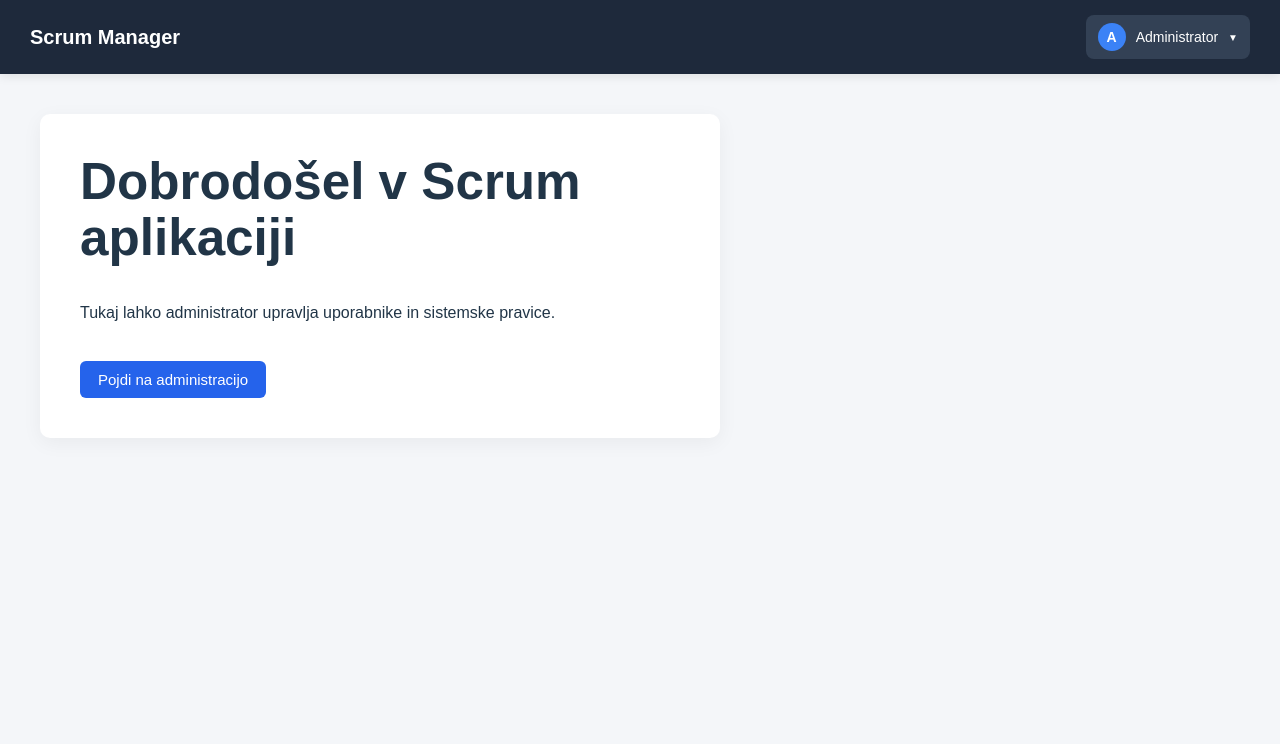
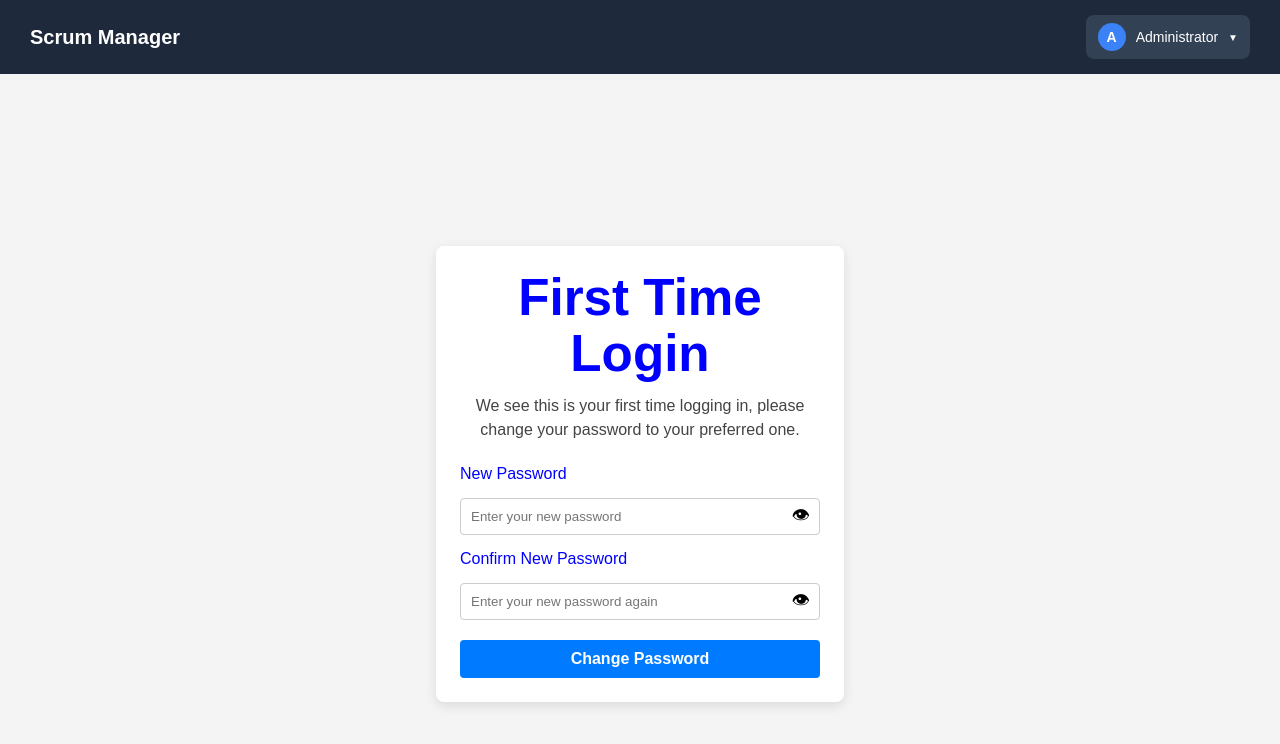
Before and after one commit to mancadra/scrum-app, a React (Vite) app: page / in a window 1280 px wide. Shown: the top 744 px of the page. Built offline with nearby package versions, Linux system fonts and the light colour scheme.

Commit message:
Simple frontend

```diff
--- a/src/App.jsx
+++ b/src/App.jsx
@@ -2,6 +2,8 @@ import { useState, useRef, useEffect } from "react";
 import "./App.css";
 import AddUserStoryPage from "./pages/ProductBacklogPage";
 import AdminPage from "./pages/AdminPage";
+import LoginPage from "./components/LoginPage.jsx";
+import FirstTimeLoginPage from "./components/FirstTimeLoginPage.jsx";
 
 function App() {
   const [dropdownOpen, setDropdownOpen] = useState(false);
@@ -61,6 +63,7 @@ function App() {
         </div>
       </nav>
 
+{/* Commented da ima ta branch landing page default login page. Ko bomo vse mergali, se bo z react routerjem uredil vrstni red odpiranja
       <main className="content">
         {page === "home" && (
           <div className="home text-center">
@@ -75,6 +78,12 @@ function App() {
         {page === "AdminPage" && <AdminPage />}
         {page === "story" && <AddUserStoryPage />}
       </main>
+     zakomentiran during development, odkomentiraj ta komponent ko delas login mechanism
+      <LoginPage />
+
+
+      */}
+      <FirstTimeLoginPage />
     </div>
   );
 }
--- /dev/null
+++ b/src/components/FirstTimeLoginPage.css
@@ -0,0 +1,85 @@
+.first-time-login-page {
+    min-height: 100vh;
+    display: flex;
+    justify-content: center;
+    align-items: center;
+    background-color: #f4f4f4;
+}
+
+.first-time-login-form {
+    display: flex;
+    flex-direction: column;
+    gap: 12px;
+    width: 360px;
+    padding: 24px;
+    background-color: #ffffff;
+    border-radius: 8px;
+    box-shadow: 0 4px 12px rgba(0, 0, 0, 0.1);
+}
+
+.first-time-login-title {
+    margin: 0;
+    text-align: center;
+    color: Blue;
+}
+
+.first-time-login-message {
+  margin: 0 0 8px;
+    text-align: center;
+    color: #444444;
+    line-height: 1.5;
+}
+
+.first-time-login-label {
+  font-weight: 500;
+    color: Blue;
+}
+
+.first-time-login-input {
+  width: 100%;
+  padding: 10px;
+  border: 1px solid #cccccc;
+  border-radius: 4px;
+  box-sizing: border-box;
+}
+
+.first-time-login-password-wrapper {
+  position: relative;
+}
+
+.first-time-login-password-input {
+  padding-right: 44px;
+}
+
+.first-time-login-password-toggle {
+  position: absolute;
+  top: 50%;
+  right: 10px;
+  transform: translateY(-50%);
+  border: none;
+  background: transparent;
+  cursor: pointer;
+  font-size: 18px;
+  padding: 0;
+}
+
+.first-time-login-hint {
+  margin: -4px 0 0;
+  font-size: 14px;
+  color: #d93025;
+}
+
+.first-time-login-button {
+  margin-top: 8px;
+  padding: 10px;
+  border: none;
+  border-radius: 4px;
+  background-color: #007bff;
+  color: #ffffff;
+  cursor: pointer;
+  font-weight: bold;
+}
+
+.first-time-login-button:hover {
+  background-color: #0056b3;
+}
--- /dev/null
+++ b/src/components/FirstTimeLoginPage.jsx
@@ -0,0 +1,105 @@
+import React, { useState } from 'react';
+import './FirstTimeLoginPage.css';
+
+export default function FirstTimeLoginPage() {
+  const [password, setPassword] = useState('');
+  const [confirmPassword, setConfirmPassword] = useState('');
+  const [showPassword, setShowPassword] = useState(false);
+  const [showConfirmPassword, setShowConfirmPassword] = useState(false);
+
+  const isPasswordLengthValid =
+    password.length >= 12 && password.length <= 64;
+  const doPasswordsMatch =
+    confirmPassword.length === 0 || password === confirmPassword;
+
+  function handleSubmit(event) {
+    event.preventDefault();
+
+    if (!isPasswordLengthValid) {
+      return;
+    }
+
+    if (password !== confirmPassword) {
+      return;
+    }
+
+    console.log('Password changed:', password);
+
+    // Add password change logic here
+  }
+
+  return (
+    <div className="first-time-login-page">
+      <form className="first-time-login-form" onSubmit={handleSubmit}>
+        <h1 className="first-time-login-title">First Time Login</h1>
+
+        <p className="first-time-login-message">
+          We see this is your first time logging in, please change your password
+          to your preferred one.
+        </p>
+
+        <label className="first-time-login-label" htmlFor="password">
+          New Password
+        </label>
+        <div className="first-time-login-password-wrapper">
+          <input
+            className="first-time-login-input first-time-login-password-input"
+            id="password"
+            type={showPassword ? 'text' : 'password'}
+            placeholder="Enter your new password"
+            value={password}
+            onChange={(event) => setPassword(event.target.value)}
+            minLength={12}
+            maxLength={64}
+            required
+          />
+          <button
+            className="first-time-login-password-toggle"
+            type="button"
+            onClick={() => setShowPassword((prev) => !prev)}
+            aria-label={showPassword ? 'Hide password' : 'Show password'}
+          >
+            {showPassword ? '🙈' : '👁'}
+          </button>
+        </div>
+        {!isPasswordLengthValid && password.length > 0 && (
+          <p className="first-time-login-hint">
+            Password must be at least 12 characters long and no more than 64
+            characters.
+          </p>
+        )}
+
+        <label className="first-time-login-label" htmlFor="confirmPassword">
+          Confirm New Password
+        </label>
+        <div className="first-time-login-password-wrapper">
+          <input
+            className="first-time-login-input first-time-login-password-input"
+            id="confirmPassword"
+            type={showConfirmPassword ? 'text' : 'password'}
+            placeholder="Enter your new password again"
+            value={confirmPassword}
+            onChange={(event) => setConfirmPassword(event.target.value)}
+            maxLength={64}
+            required
+          />
+          <button
+            className="first-time-login-password-toggle"
+            type="button"
+            onClick={() => setShowConfirmPassword((prev) => !prev)}
+            aria-label={showConfirmPassword ? 'Hide password' : 'Show password'}
+          >
+            {showConfirmPassword ? '🙈' : '👁'}
+          </button>
+        </div>
+        {!doPasswordsMatch && (
+          <p className="first-time-login-hint">Passwords do not match.</p>
+        )}
+
+        <button className="first-time-login-button" type="submit">
+          Change Password
+        </button>
+      </form>
+    </div>
+  );
+}
--- /dev/null
+++ b/src/components/LoginPage.css
@@ -0,0 +1,72 @@
+.login-page {
+  min-height: 100vh;
+  display: flex;
+  justify-content: center;
+  align-items: center;
+  background-color: #f4f4f4;
+}
+
+.login-form {
+  display: flex;
+  flex-direction: column;
+  gap: 12px;
+  width: 320px;
+  padding: 24px;
+  background-color: #ffffff;
+  border-radius: 8px;
+  box-shadow: 0 4px 12px rgba(0, 0, 0, 0.1);
+}
+
+.login-title {
+  margin: 0;
+  text-align: center;
+    color: Blue;
+}
+
+.login-label {
+  font-weight: 500;
+    color: Blue;
+}
+
+.login-input {
+  padding: 10px;
+  width: 100%;
+  padding: 10px;
+  border: 1px solid #ccc;
+  border-radius: 4px;
+  box-sizing: border-box;
+}
+
+.password-input-wrapper {
+  position: relative;
+}
+
+.password-input {
+  padding-right: 44px;
+}
+
+.password-toggle {
+  position: absolute;
+  top: 50%;
+  right: 10px;
+  transform: translateY(-50%);
+  border: none;
+  background: transparent;
+  cursor: pointer;
+  font-size: 18px;
+  padding: 0;
+}
+
+.login-button {
+  padding: 10px;
+  border: none;
+  border-radius: 4px;
+  background-color: #007bff;
+  color: #ffffff;
+  cursor: pointer;
+  font-weight: bold;
+}
+
+.login-button:hover {
+  background-color: #0056b3;
+}
--- /dev/null
+++ b/src/components/LoginPage.jsx
@@ -0,0 +1,65 @@
+import React, { useState } from 'react';
+import './LoginPage.css';
+
+export default function LoginPage() {
+  const [email, setEmail] = useState('');
+  const [password, setPassword] = useState('');
+  const [showPassword, setShowPassword] = useState(false);
+
+  function handleSubmit(event) {
+    event.preventDefault();
+
+    console.log('Login attempt:', {
+      email,
+      password,
+    });
+  }
+
+  return (
+    <div className="login-page">
+      <form className="login-form" onSubmit={handleSubmit}>
+        <h1 className="login-title">Login</h1>
+
+        <label className="login-label" htmlFor="email">
+          Email
+        </label>
+        <input
+          className="login-input"
+          id="email"
+          type="email"
+          placeholder="Enter your email"
+          value={email}
+          onChange={(event) => setEmail(event.target.value)}
+          required
+        />
+
+        <label className="login-label" htmlFor="password">
+          Password
+        </label>
+        <div className="password-input-wrapper">
+          <input
+            className="login-input password-input"
+            id="password"
+            type={showPassword ? 'text' : 'password'}
+            placeholder="Enter your password"
+            value={password}
+            onChange={(event) => setPassword(event.target.value)}
+            required
+          />
+          <button
+            className="password-toggle"
+            type="button"
+            onClick={() => setShowPassword((prev) => !prev)}
+            aria-label={showPassword ? 'Hide password' : 'Show password'}
+          >
+            {showPassword ? '🙈' : '👁'}
+          </button>
+        </div>
+
+        <button className="login-button" type="submit">
+          Login
+        </button>
+      </form>
+    </div>
+  );
+}
```
Also changed, not shown: 1 other file (tests, documents, lock files or other folders).
